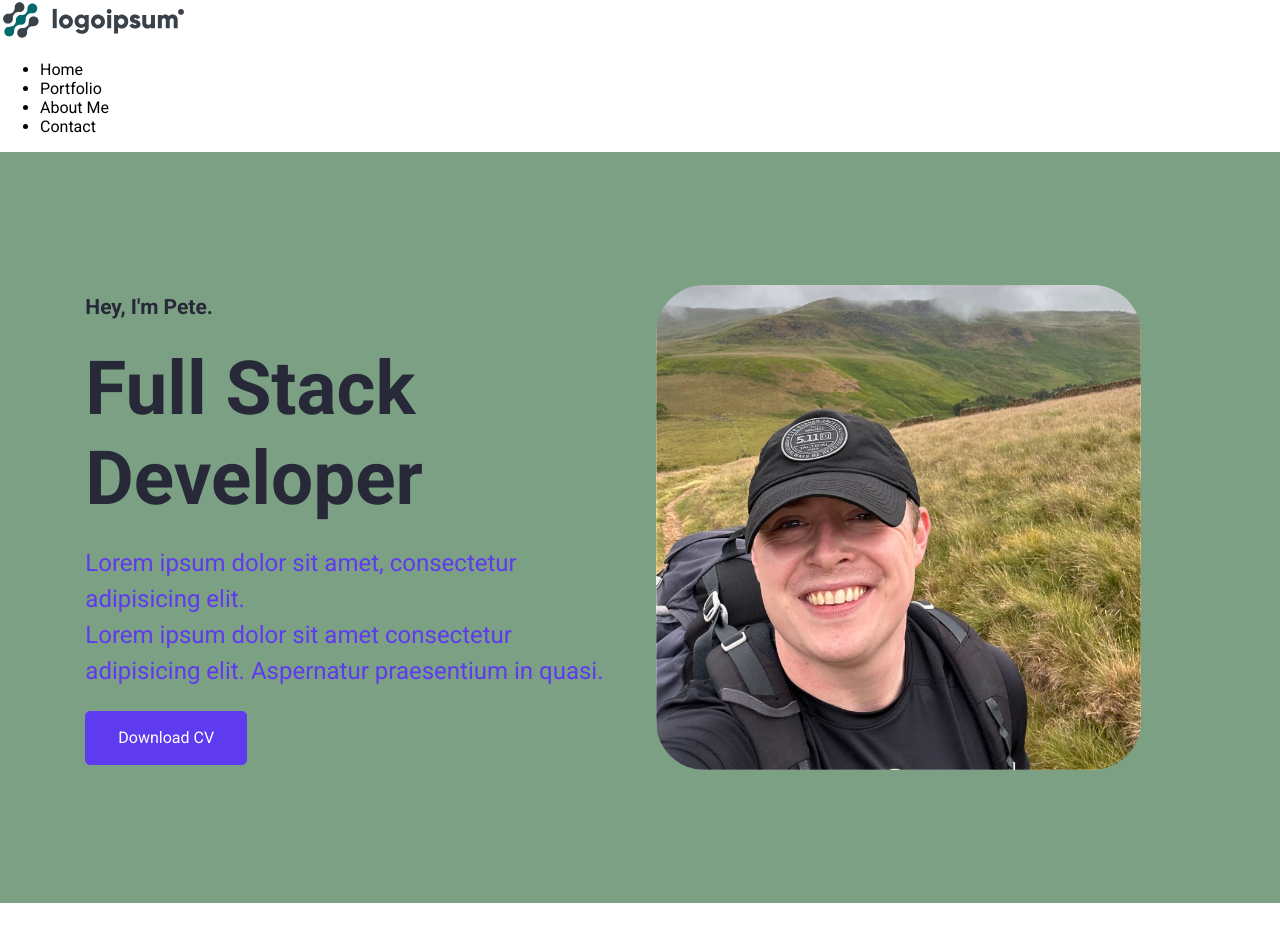
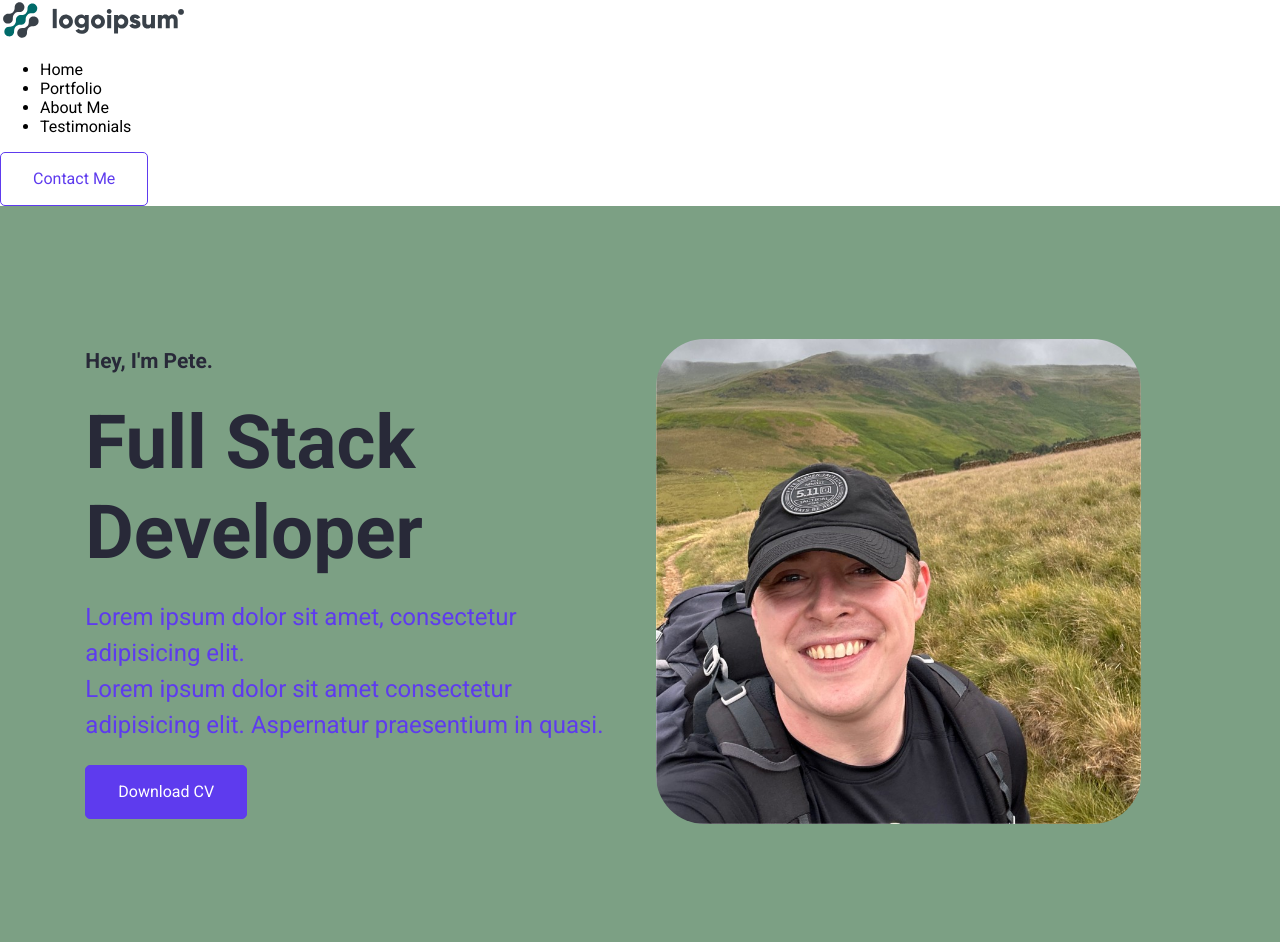
Before and after one commit to peter-skerritt/Peter-Skerritt---Digital-Showcase, a React (Create React App) app: page / in a window 1280 px wide. Shown: the top 942 px of the page. Before the commit the page ends 903 px from the top, so only its background shows below. Built offline with nearby package versions, Linux system fonts and the light colour scheme.

Commit message:
Navbar tree created and established.

```diff
--- a/src/Pages/Home/Navbar.jsx
+++ b/src/Pages/Home/Navbar.jsx
@@ -47,7 +47,7 @@
             <ul>
                 <li>
                     <Link onClick={closeMenu}
-                    activeClass="navBAr--active-content"
+                    activeClass="navbar--active-content"
                     spy={true}
                     smooth={true}
                     offset={-70}
@@ -58,7 +58,7 @@
                 </li>
                 <li>
                     <Link onClick={closeMenu}
-                    activeClass="navBAr--active-content"
+                    activeClass="navbar--active-content"
                     spy={true}
                     smooth={true}
                     offset={-70}
@@ -69,7 +69,7 @@
                 </li>
                 <li>
                     <Link onClick={closeMenu}
-                    activeClass="navBAr--active-content"
+                    activeClass="navbar--active-content"
                     spy={true}
                     smooth={true}
                     offset={-70}
@@ -80,17 +80,29 @@
                 </li>
                 <li>
                     <Link onClick={closeMenu}
-                    activeClass="navBAr--active-content"
+                    activeClass="navbar--active-content"
                     spy={true}
                     smooth={true}
                     offset={-70}
                     duration={500}
-                    to="heroSection"
+                    to="Testimonials"
                     className="navbar--content"
-                    >Contact</Link>
+                    >Testimonials</Link>
                 </li>
             </ul>
         </div>
+        <Link
+
+                    onClick={closeMenu}
+                    activeClass="navbar--active-content"
+                    spy={true}
+                    smooth={true}
+                    offset={-70}
+                    duration={500}
+                    to="Contact"
+                    className="btn btn-outline-primary"
+        >
+                Contact Me</Link>
        </nav>
     )
 }
```
